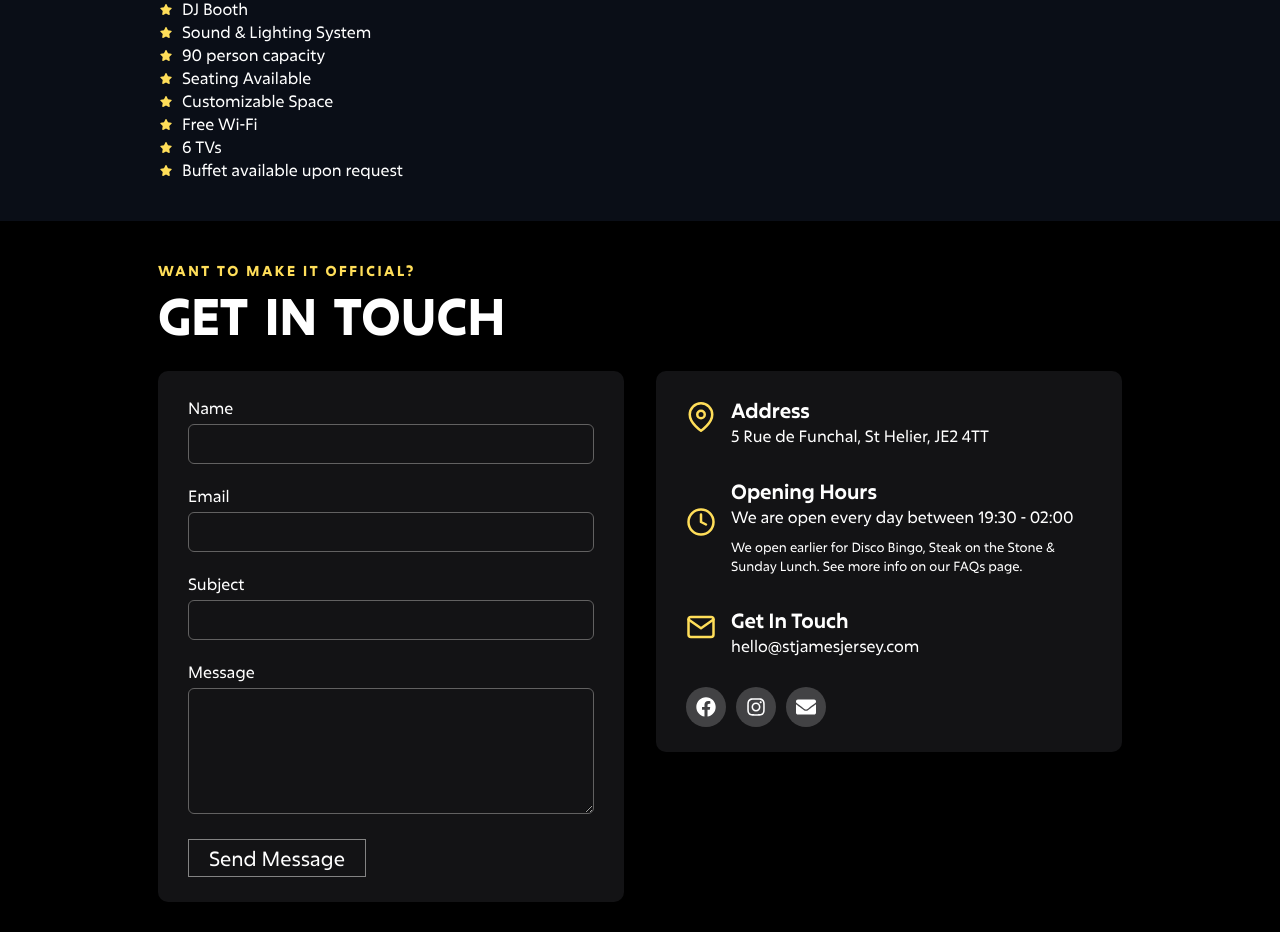
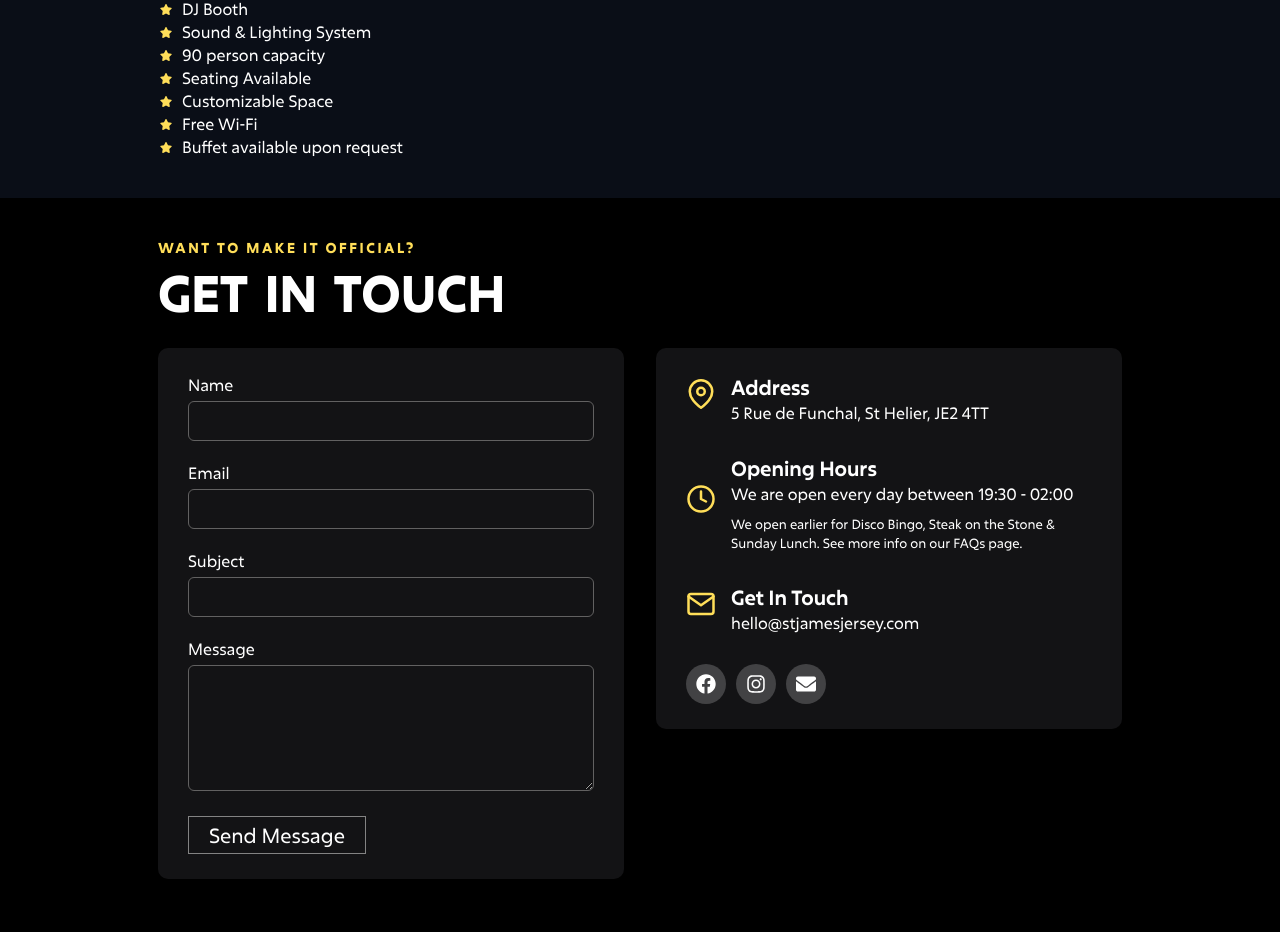
Before and after one commit to stjamesjsy/website, a Next.js app: page /venue-hire in a window 1280 px wide. Shown: the part 872-1804 px from the top of the page. Built offline with nearby package versions, Linux system fonts and the light colour scheme.

Commit message:
Remove line from hire page

```diff
--- a/src/pages/venue-hire/index.tsx
+++ b/src/pages/venue-hire/index.tsx
@@ -59,7 +59,6 @@ export default function VenueHire() {
                             <ListItem>Seating Available</ListItem>
                             <ListItem>Customizable Space</ListItem>
                             <ListItem>Free Wi-Fi</ListItem>
-                            <ListItem>6 TVs</ListItem>
                             <ListItem>Buffet available upon request</ListItem>
                         </ul>
                     </Container>
```
